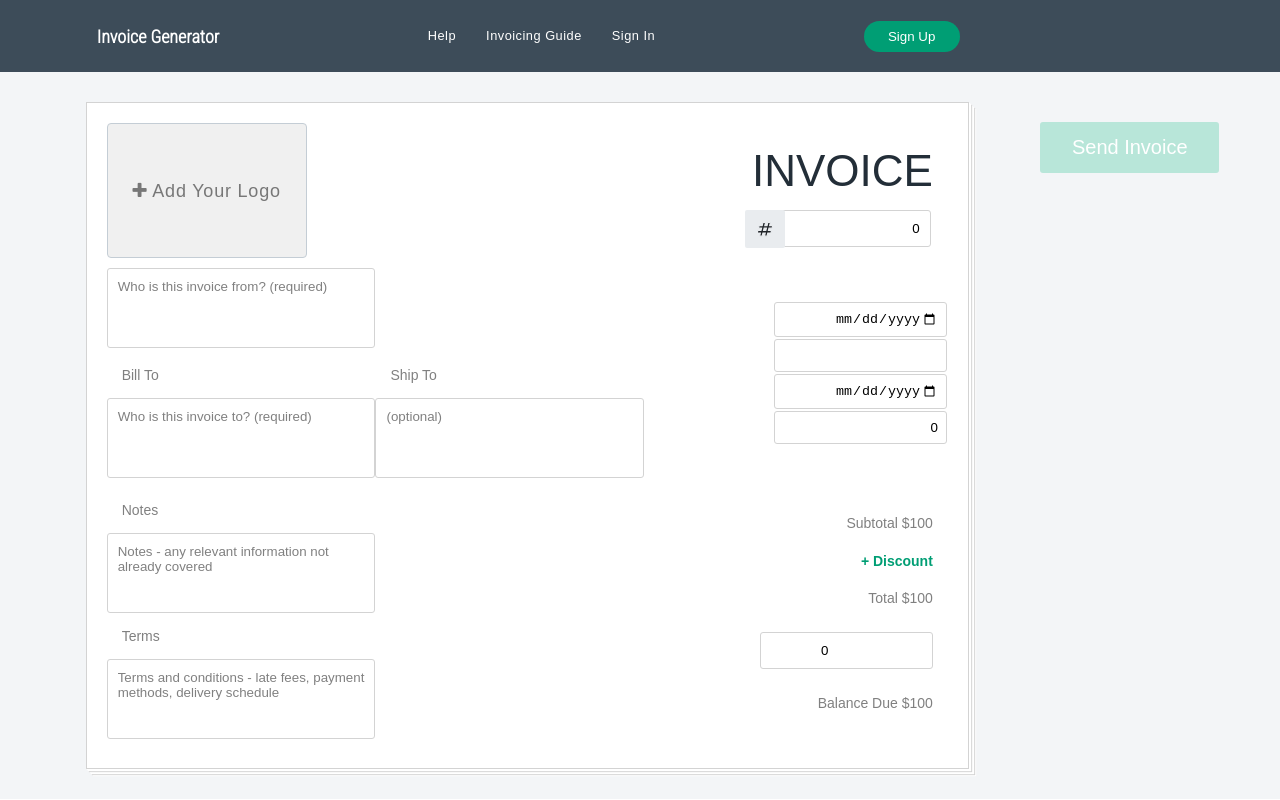
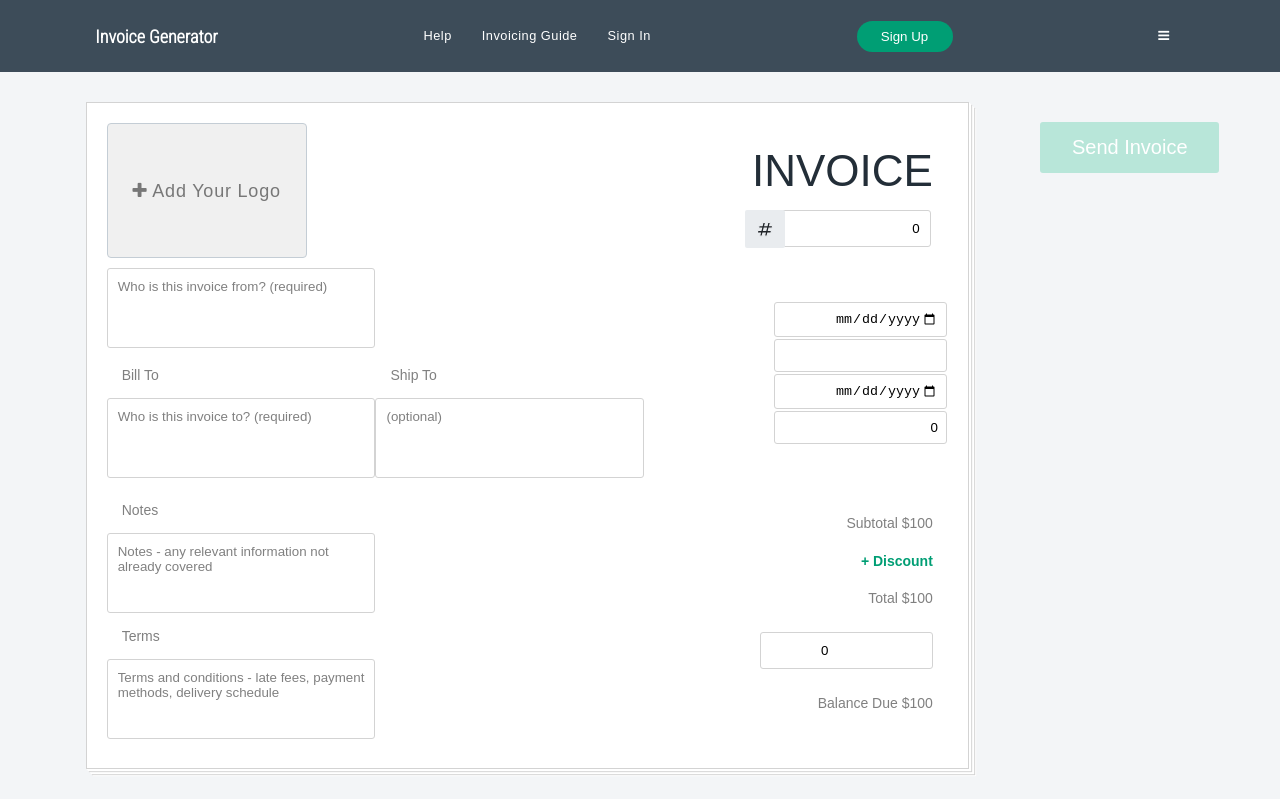
Before and after one commit to kritika27/invoice-generator-react, a React (Create React App) app: page / in a window 1280 px wide. Built offline with nearby package versions, Linux system fonts and the light colour scheme.

Commit message:
Added bar icon in Navbar for smaller screen

```diff
--- a/src/components/Navbar.js
+++ b/src/components/Navbar.js
@@ -6,14 +6,15 @@ const Navbar = () => {
             <nav>
 
                 <h1>Invoice Generator</h1>
-                <ul>
+                <ul className="menu">
                     <li>Help</li>
                     <li>Invoicing Guide</li>
                     <li>Sign In</li>
                 </ul>
                 <button className="btn">Sign Up</button>
-                <ul>
-                    <li></li>
+
+                <ul className="links">
+                    <li><i className="fa fa-bars" aria-hidden="true"></i></li>
                 </ul>
             </nav>
 
```
